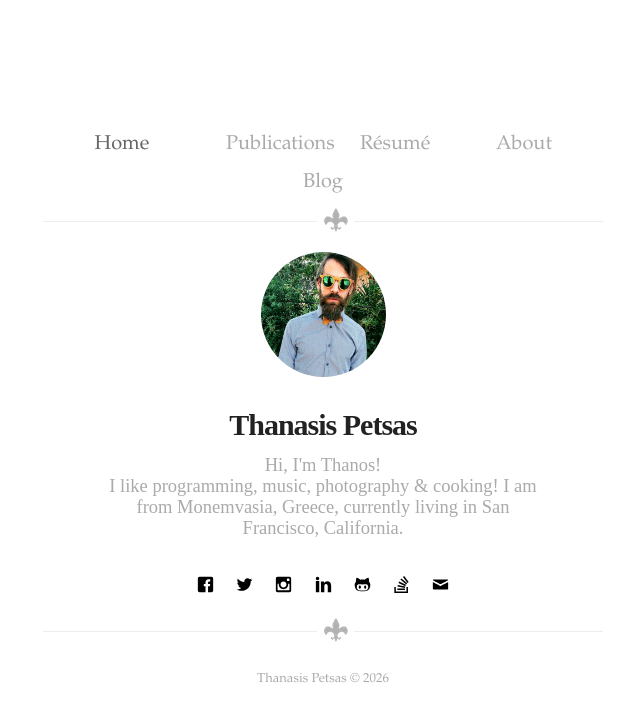
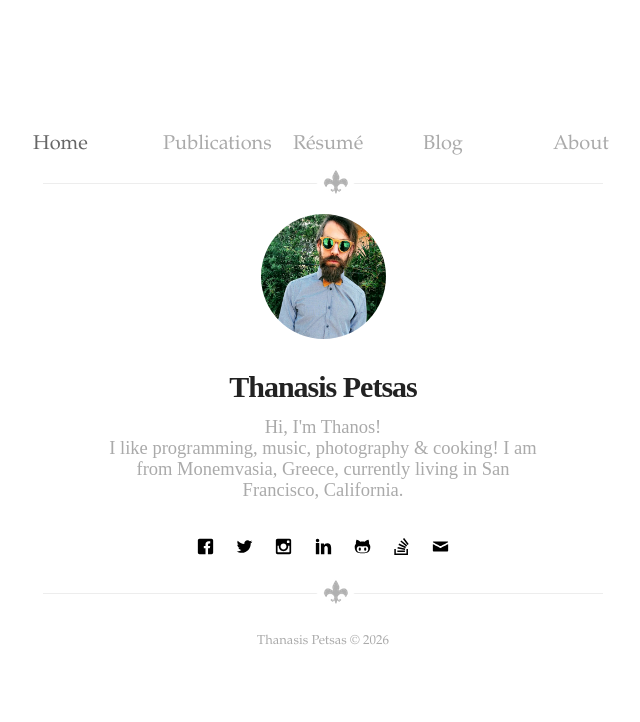
Before and after one commit to tpetsas/tpetsas.github.io, a Jekyll site: the page built from index.html, in a window 1280 px wide. Shown: the top 722 px of the page, without its empty margins (317-957 px from the left). Built offline with Jekyll 4.4.1, drawn with Linux system fonts in a browser that asks for light colours; some web fonts are replaced.

Commit message:
align navigation tabs

```diff
--- a/_includes/nav.html
+++ b/_includes/nav.html
@@ -29,6 +29,18 @@
         {% endif %}
 
 
+        {% if site.blog == true %}
+            {% if page.title == "Blog" %}
+                <li class="item">
+                    <a class="link" href="{{ site.url }}/blog" style="color:#666">Blog</a>
+                </li>
+            {% else %}
+                <li class="item">
+                    <a class="link" href="{{ site.url }}/blog">Blog</a>
+                </li>
+            {% endif %}
+        {% endif %}
+
         {% if site.about == true %}
             {% if page.title == "About" %}
                 <li class="item">
@@ -41,17 +53,5 @@
             {% endif %}
         {% endif %}
 
-        {% if site.blog == true %}
-            {% if page.title == "Blog" %}
-                <li class="item">
-                    <a class="link" href="{{ site.url }}/blog" style="color:#666">Blog</a>
-                </li>
-            {% else %}
-                <li class="item">
-                    <a class="link" href="{{ site.url }}/blog">Blog</a>
-                </li>
-            {% endif %}
-        {% endif %}
-
     </ul>
 </nav>
--- a/_sass/components/nav.sass
+++ b/_sass/components/nav.sass
@@ -30,9 +30,12 @@
 .nav-home
     margin-top: 0
     margin-bottom: 20px
-    text-align: center
 
     > .list
+        display: flex
+        justify-content: center
+        align-items: center
+        white-space: nowrap
         padding: 20
 
         > .item > .link
```
